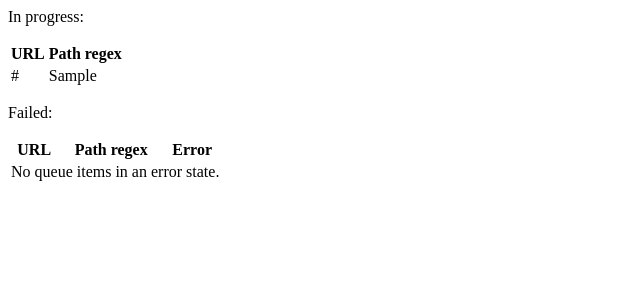
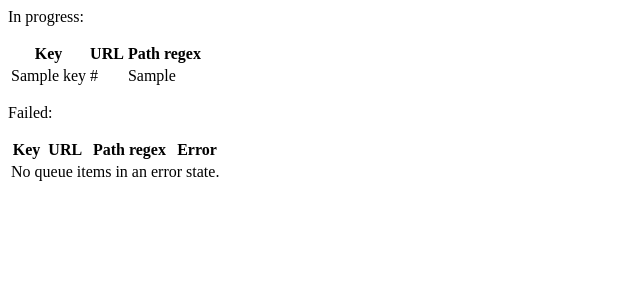
Before and after one commit to halfer/proximate-app, a PHP site: template src/views/queue.php in a window 1280 px wide. Shown: the top 300 px of the page, without its empty margins (0-640 px from the left). Run offline with PHP 8.4, Linux system fonts and the light colour scheme; the template is opened without the code that fills it: most values are stand-ins (such as "Sample title", 1, 10 or a date in 2020); data that the repository does not hold is empty.

Commit message:
Add queue item keys to view

```diff
--- a/src/views/queue.php
+++ b/src/views/queue.php
@@ -7,6 +7,7 @@
 <table>
     <thead>
         <tr>
+            <th>Key</th>
             <th>URL</th>
             <th>Path regex</th>
         </tr>
@@ -14,13 +15,14 @@
     <tbody>
         <?php foreach ($doingRows as $queueRow): ?>
             <tr>
+                <td><?php echo htmlentities($queueRow['key'], null, 'UTF-8') ?></td>
                 <td><?php echo htmlentities($queueRow['url'], null, 'UTF-8') ?></td>
                 <td><?php echo htmlentities($queueRow['path_regex'], null, 'UTF-8') ?></td>
             </tr>
         <?php endforeach ?>
         <?php if (!$doingRows): ?>
             <tr>
-                <td colspan="2">
+                <td colspan="3">
                     No queue items in progress.
                 </td>
             </tr>
@@ -35,6 +37,7 @@
 <table>
     <thead>
         <tr>
+            <th>Key</th>
             <th>URL</th>
             <th>Path regex</th>
             <th>Error</th>
@@ -43,6 +46,7 @@
     <tbody>
         <?php foreach ($errorRows as $queueRow): ?>
             <tr>
+                <td><?php echo htmlentities($queueRow['key'], null, 'UTF-8') ?></td>
                 <td><?php echo htmlentities($queueRow['url'], null, 'UTF-8') ?></td>
                 <td><?php echo htmlentities($queueRow['path_regex'], null, 'UTF-8') ?></td>
                 <td><?php echo htmlentities($queueRow['error'], null, 'UTF-8') ?></td>
@@ -50,7 +54,7 @@
         <?php endforeach ?>
         <?php if (!$errorRows): ?>
             <tr>
-                <td colspan="3">
+                <td colspan="4">
                     No queue items in an error state.
                 </td>
             </tr>
```
